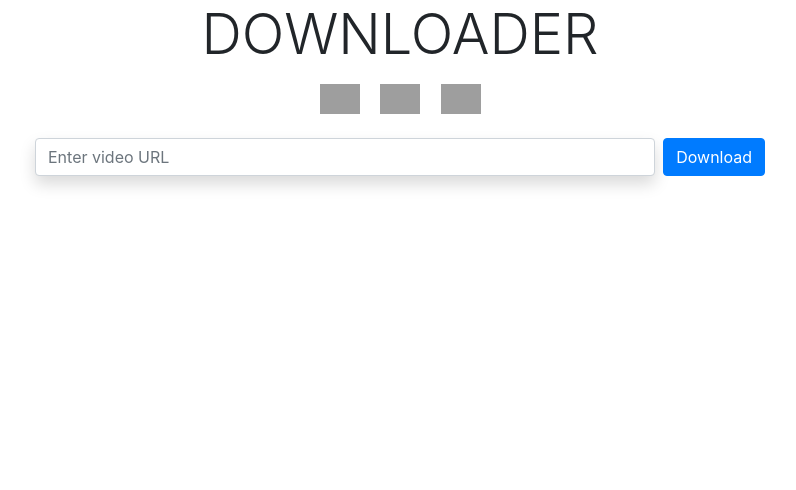
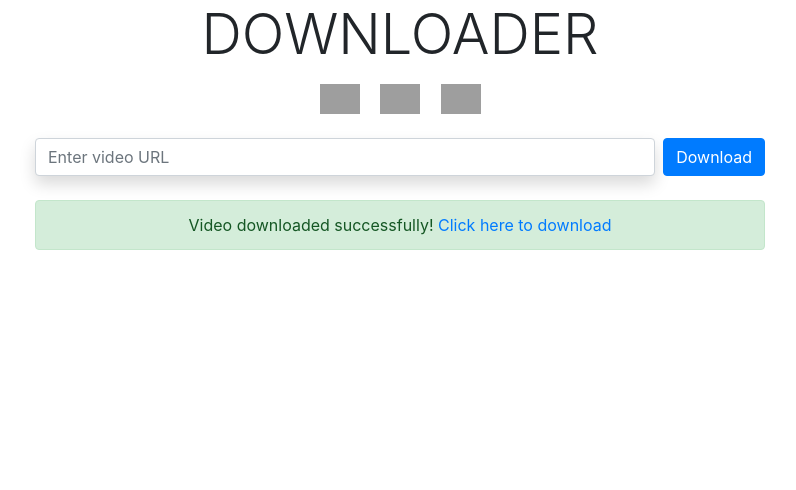
Before and after one commit to PatrickVintage20/socialmedia_vd, a Django app: template vd_app/templates/vd_app/video_download.html in a window 1280 px wide. Shown: the part 170-660 px from the top of the page, without its empty margins (240-1036 px from the left). Run offline with Django 5.2, Linux system fonts and the light colour scheme; the template is opened without the code that fills it: most values are stand-ins (such as "Sample title", 1, 10 or a date in 2020); some libraries are stand-ins or nearby versions; grey boxes are pictures that could not be loaded.

Commit message:
recommiting files

```diff
--- a/vd_app/templates/vd_app/video_download.html
+++ b/vd_app/templates/vd_app/video_download.html
@@ -7,10 +7,8 @@ All social media Video Downloader
 {% block content %}
     <div class="row justify-content-center">
         <div class="col-md-8 text-center">
-            <!-- Responsive Title -->
             <h1 class="display-4 display-md-3">All social media VIDEO DOWNLOADER</h1>
 
-            <!-- Social Media Icons -->
             <div class="social-icons my-3">
                 <a href="#" class="mx-2">
                     <img src="https://img.icons8.com/fluent/48/000000/facebook-new.png" alt="Facebook" style="max-width: 40px;">
@@ -18,19 +16,12 @@ All social media Video Downloader
                 <a href="#" class="mx-2">
                     <img src="https://img.icons8.com/fluent/48/000000/youtube-play.png" alt="YouTube" style="max-width: 40px;">
                 </a>
-                <!--<a href="#" class="mx-2">
-                    <img src="https://img.icons8.com/fluent/48/000000/instagram-new.png" alt="Instagram" style="max-width: 40px;">
-                </a>
-                <a href="#" class="mx-2">
-                    <img src="https://img.icons8.com/fluent/48/000000/tiktok.png" alt="TikTok" style="max-width: 40px;">
-                </a>-->
                 <a href="#" class="mx-2">
                     <img src="https://img.icons8.com/fluent/48/000000/twitter.png" alt="Twitter" style="max-width: 40px;">
                 </a>
             </div>
 
-            <!-- Video URL Form -->
-            <form method="post" action="{% url 'video_download' %}" class="form-inline justify-content-center mt-4">
+            <form method="post" action="{% url 'download_video' %}" class="form-inline justify-content-center mt-4">
                 {% csrf_token %}
                 <div class="form-group mb-2" style="flex-grow: 1;">
                     <input type="url" class="form-control shadow w-100" id="videoUrl" placeholder="Enter video URL" name="url" required>
@@ -41,6 +32,12 @@ All social media Video Downloader
             {% if error %}
             <div class="alert alert-danger mt-3">{{ error }}</div>
             {% endif %}
+
+            {% if video_url %}
+            <div class="alert alert-success mt-3">
+                Video downloaded successfully! <a href="{{ video_url }}">Click here to download</a>
+            </div>
+            {% endif %}
         </div>
     </div>
 {% endblock %}
```
Also changed, not shown: vd_app/views.py (+32 -1 lines), 1 other file.
